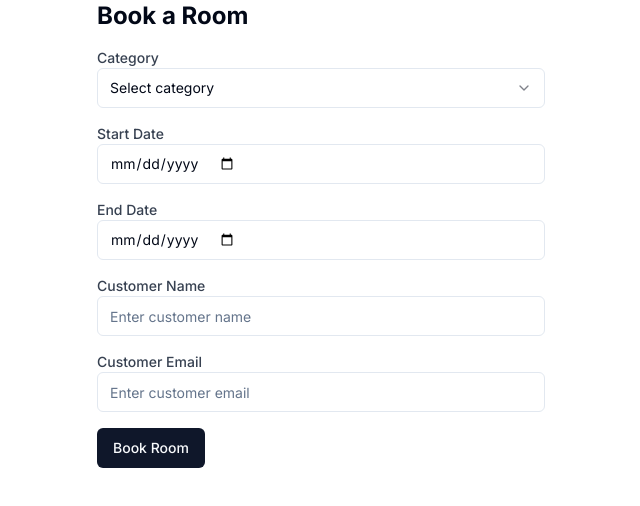
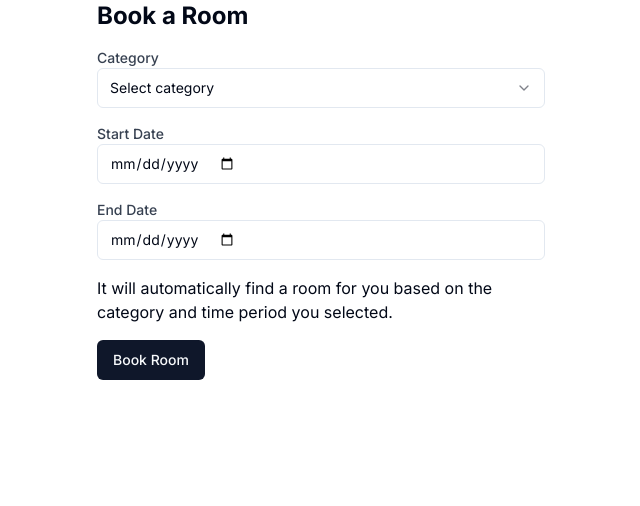
Before and after one commit to Hebelub/case-interview-template-frontend, a Next.js app: page /book-room in a window 1280 px wide. Shown: the top 506 px of the page, without its empty margins (319-959 px from the left). Built offline with nearby package versions, Linux system fonts and the light colour scheme.

Commit message:
Book room only by inputing date and room type

```diff
--- a/src/app/book-room/page.tsx
+++ b/src/app/book-room/page.tsx
@@ -7,11 +7,10 @@ import { Select, SelectContent, SelectGroup, SelectItem, SelectLabel, SelectTrig
 
 
 function BookRoomPage() {
+
   const [category, setCategory] = useState('');
   const [startDate, setStartDate] = useState('');
   const [endDate, setEndDate] = useState('');
-  const [customerName, setCustomerName] = useState('');
-  const [customerEmail, setCustomerEmail] = useState('');
 
   const handleBookingSubmit = (e: React.FormEvent) => {
     e.preventDefault();
@@ -63,26 +62,12 @@ function BookRoomPage() {
             required
           />
         </div>
+
         <div className="mb-4">
-          <label className="block text-sm font-medium text-gray-700">Customer Name</label>
-          <Input
-            type="text"
-            value={customerName}
-            onChange={(e) => setCustomerName(e.target.value)}
-            placeholder="Enter customer name"
-            required
-          />
+            It will automatically find a room for you based on the category and time period you selected.
         </div>
-        <div className="mb-4">
-          <label className="block text-sm font-medium text-gray-700">Customer Email</label>
-          <Input
-            type="email"
-            value={customerEmail}
-            onChange={(e) => setCustomerEmail(e.target.value)}
-            placeholder="Enter customer email"
-            required
-          />
-        </div>
+
+
         <Button type="submit">Book Room</Button>
       </form>
     </div>
```
